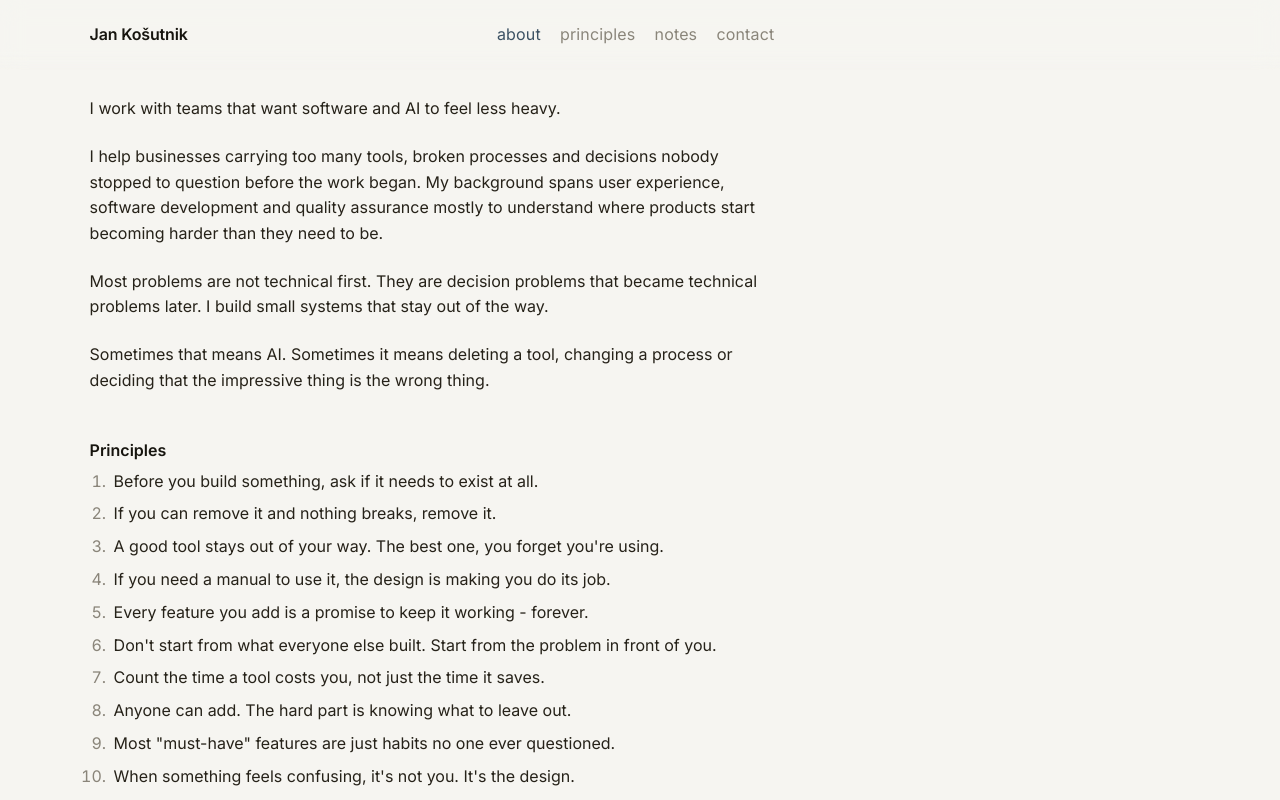
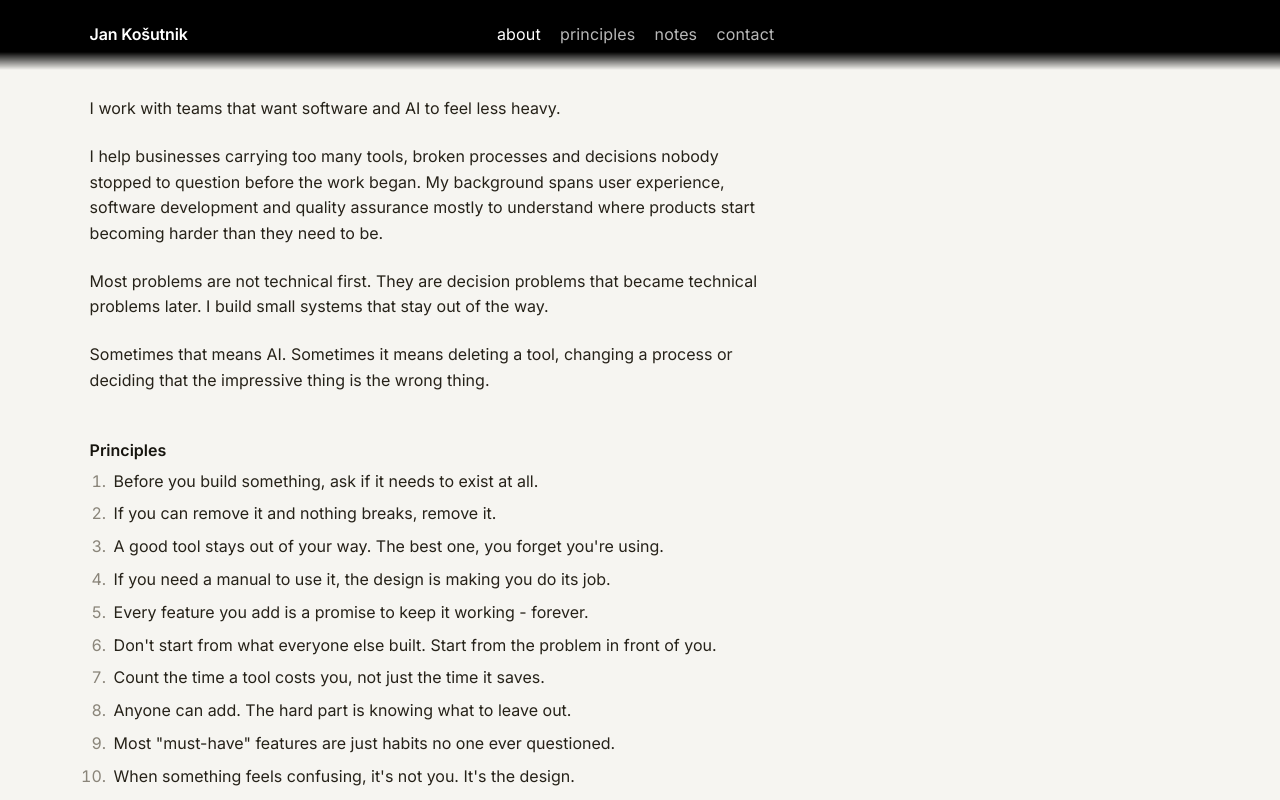
Before and after one commit to JanKosutnik/Kosutnik, a Next.js app: page / in a window 1280 px wide. Shown: the top 800 px of the page. Built offline with nearby package versions, Linux system fonts and the light colour scheme.

Commit message:
Set menu background to black

```diff
--- a/app/globals.css
+++ b/app/globals.css
@@ -39,14 +39,15 @@ a {
   position: sticky;
   top: 0;
   z-index: 10;
-  background: var(--paper);
+  background: #000;
+  color: #fff;
 }
 
 @supports ((-webkit-backdrop-filter: blur(12px)) or (backdrop-filter: blur(12px))) {
   .site-head {
-    background: rgba(246, 245, 241, 0.72);
-    -webkit-backdrop-filter: blur(12px) saturate(140%);
-    backdrop-filter: blur(12px) saturate(140%);
+    background: #000;
+    -webkit-backdrop-filter: none;
+    backdrop-filter: none;
     -webkit-mask-image: linear-gradient(to bottom, #000 calc(100% - 18px), transparent);
     mask-image: linear-gradient(to bottom, #000 calc(100% - 18px), transparent);
   }
@@ -77,18 +78,18 @@ nav {
 }
 
 nav a {
-  color: var(--faint);
+  color: rgba(255, 255, 255, 0.72);
   letter-spacing: 0.01em;
   text-decoration: none;
   transition: color 0.18s ease;
 }
 
 nav a:hover {
-  color: var(--soft);
+  color: #fff;
 }
 
 nav a.active {
-  color: var(--accent);
+  color: #fff;
 }
 
 .wrap {
```
